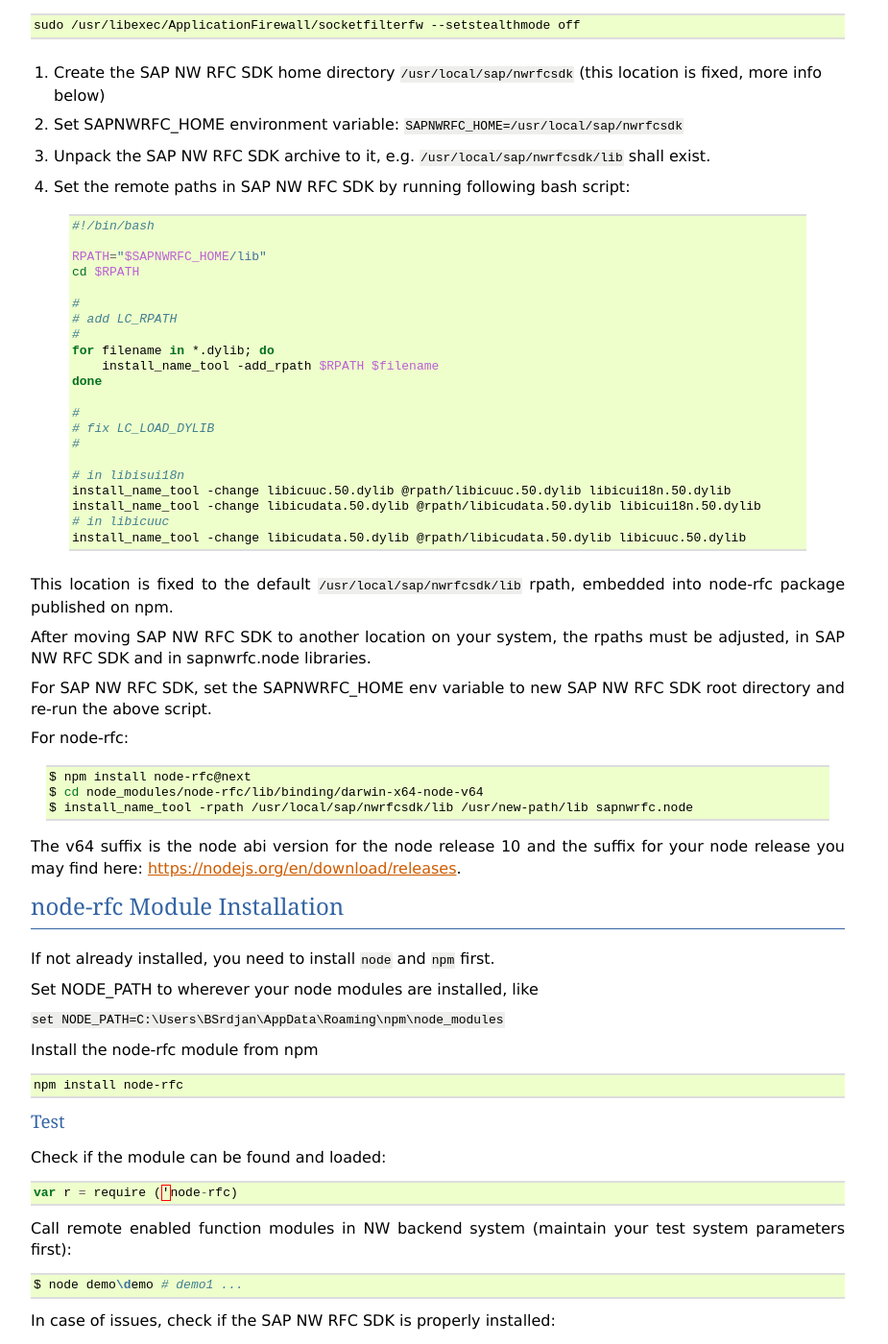
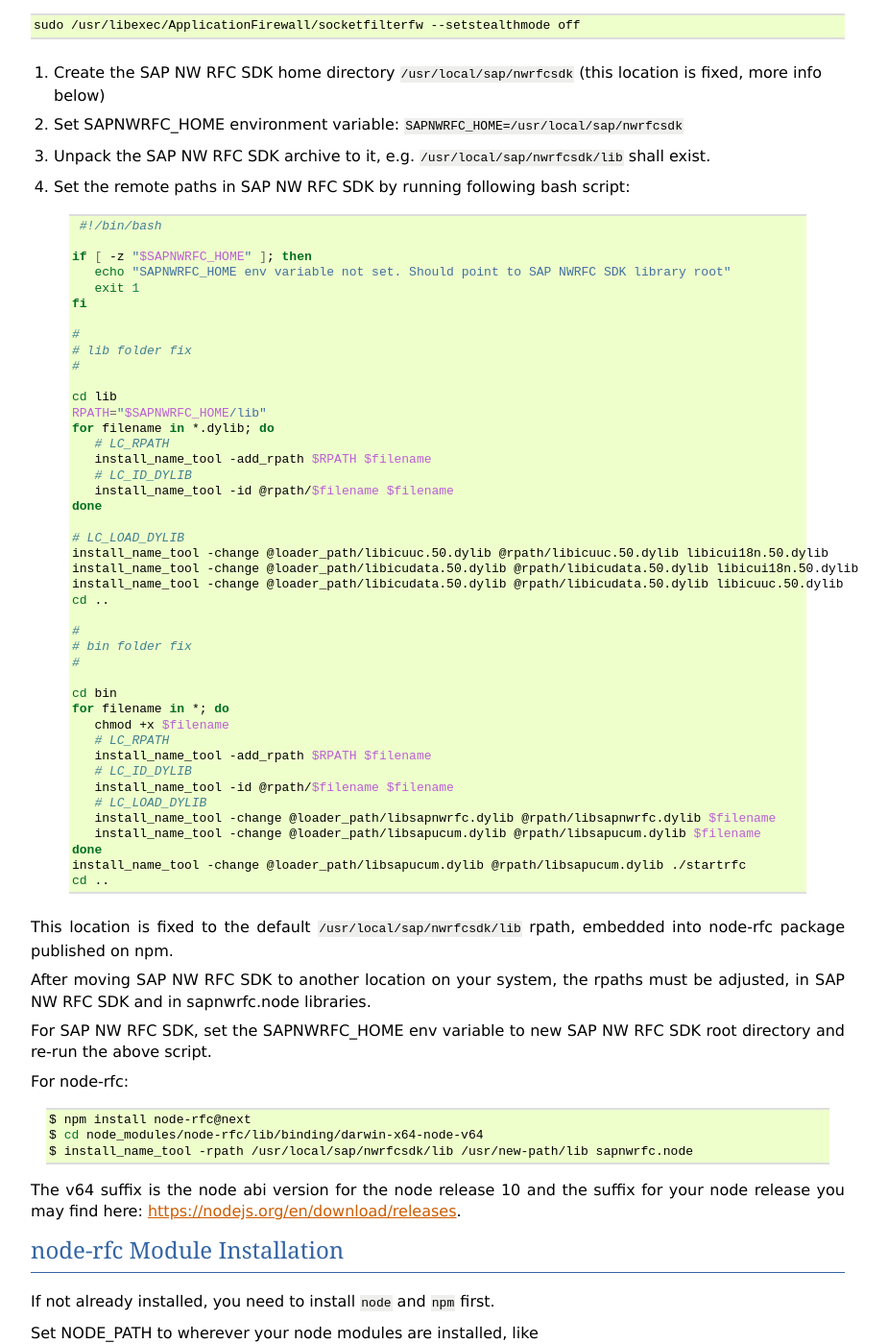
Before and after one commit to SAP/node-rfc, a Sphinx documentation site: the page built from doc/install.rst, in a window 1280 px wide and 1400 px high, scrolled down 1342 px. Shown: the whole window at 96% size, without its empty margins (48-973 px from the left). Built offline with Sphinx 7.4.7, drawn with Linux system fonts in a browser that asks for light colours; some of the changed text lies outside the part shown.

Commit message:
nwrfcsdk version scripts

```diff
--- a/doc/install.rst
+++ b/doc/install.rst
@@ -84,27 +84,49 @@
 
      .. code-block:: sh
 
-        #!/bin/bash
+       #!/bin/bash
 
-        RPATH="$SAPNWRFC_HOME/lib"
-        cd $RPATH
+      if [ -z "$SAPNWRFC_HOME" ]; then
+         echo "SAPNWRFC_HOME env variable not set. Should point to SAP NWRFC SDK library root"
+         exit 1
+      fi
 
-        #
-        # add LC_RPATH
-        #
-        for filename in *.dylib; do
-            install_name_tool -add_rpath $RPATH $filename
-        done
+      #
+      # lib folder fix
+      #
 
-        #
-        # fix LC_LOAD_DYLIB
-        #
+      cd lib
+      RPATH="$SAPNWRFC_HOME/lib"
+      for filename in *.dylib; do
+         # LC_RPATH
+         install_name_tool -add_rpath $RPATH $filename
+         # LC_ID_DYLIB
+         install_name_tool -id @rpath/$filename $filename
+      done
 
-        # in libisui18n
-        install_name_tool -change libicuuc.50.dylib @rpath/libicuuc.50.dylib libicui18n.50.dylib
-        install_name_tool -change libicudata.50.dylib @rpath/libicudata.50.dylib libicui18n.50.dylib
-        # in libicuuc
-        install_name_tool -change libicudata.50.dylib @rpath/libicudata.50.dylib libicuuc.50.dylib
+      # LC_LOAD_DYLIB
+      install_name_tool -change @loader_path/libicuuc.50.dylib @rpath/libicuuc.50.dylib libicui18n.50.dylib
+      install_name_tool -change @loader_path/libicudata.50.dylib @rpath/libicudata.50.dylib libicui18n.50.dylib
+      install_name_tool -change @loader_path/libicudata.50.dylib @rpath/libicudata.50.dylib libicuuc.50.dylib
+      cd ..
+
+      #
+      # bin folder fix
+      #
+
+      cd bin
+      for filename in *; do
+         chmod +x $filename
+         # LC_RPATH
+         install_name_tool -add_rpath $RPATH $filename
+         # LC_ID_DYLIB
+         install_name_tool -id @rpath/$filename $filename
+         # LC_LOAD_DYLIB
+         install_name_tool -change @loader_path/libsapnwrfc.dylib @rpath/libsapnwrfc.dylib $filename
+         install_name_tool -change @loader_path/libsapucum.dylib @rpath/libsapucum.dylib $filename
+      done
+      install_name_tool -change @loader_path/libsapucum.dylib @rpath/libsapucum.dylib ./startrfc
+      cd ..
 
 This location is fixed to the default ``/usr/local/sap/nwrfcsdk/lib`` rpath, embedded into node-rfc package published on npm.
 
--- a/package.json
+++ b/package.json
@@ -1,7 +1,7 @@
 {
   "name": "node-rfc",
   "description": "nodejs bindings for SAP NW RFC SDK",
-  "version": "1.0.1",
+  "version": "1.0.2",
   "homepage": "https://github.com/sap/node-rfc",
   "author": {
     "name": "Srdjan Boskovic",
```
Also changed, not shown: CMakeLists.txt (+13 -0 lines), 10 other files.
